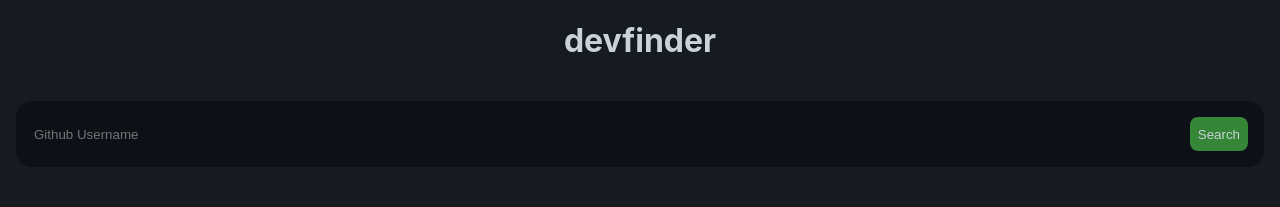
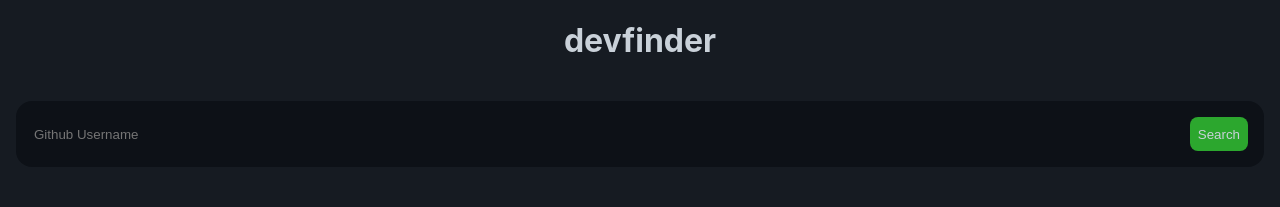
Before and after one commit to fernandobouchet/dev-finder, a React (Create React App) app: page / in a window 1280 px wide. In both pictures the pointer is over the button "Search". Shown: the top 207 px of the page. Built offline with nearby package versions, Linux system fonts and the light colour scheme.

Commit message:
Change color while hover on links and search button

```diff
--- a/src/components/Card.css
+++ b/src/components/Card.css
@@ -83,6 +83,11 @@ img {
   border-radius: 0.5rem;
 }
 
+#button-input:hover {
+  background-color: #2ca72e;
+  cursor: pointer;
+}
+
 h1 {
   font-size: 2rem;
   padding-top: 1rem;
@@ -115,6 +120,10 @@ a {
   color: #58a6ff;
 }
 
+a:hover {
+  color: #58a6ff;
+}
+
 .bottom-link {
   text-decoration: none;
   color: #c9d1d9;
```
